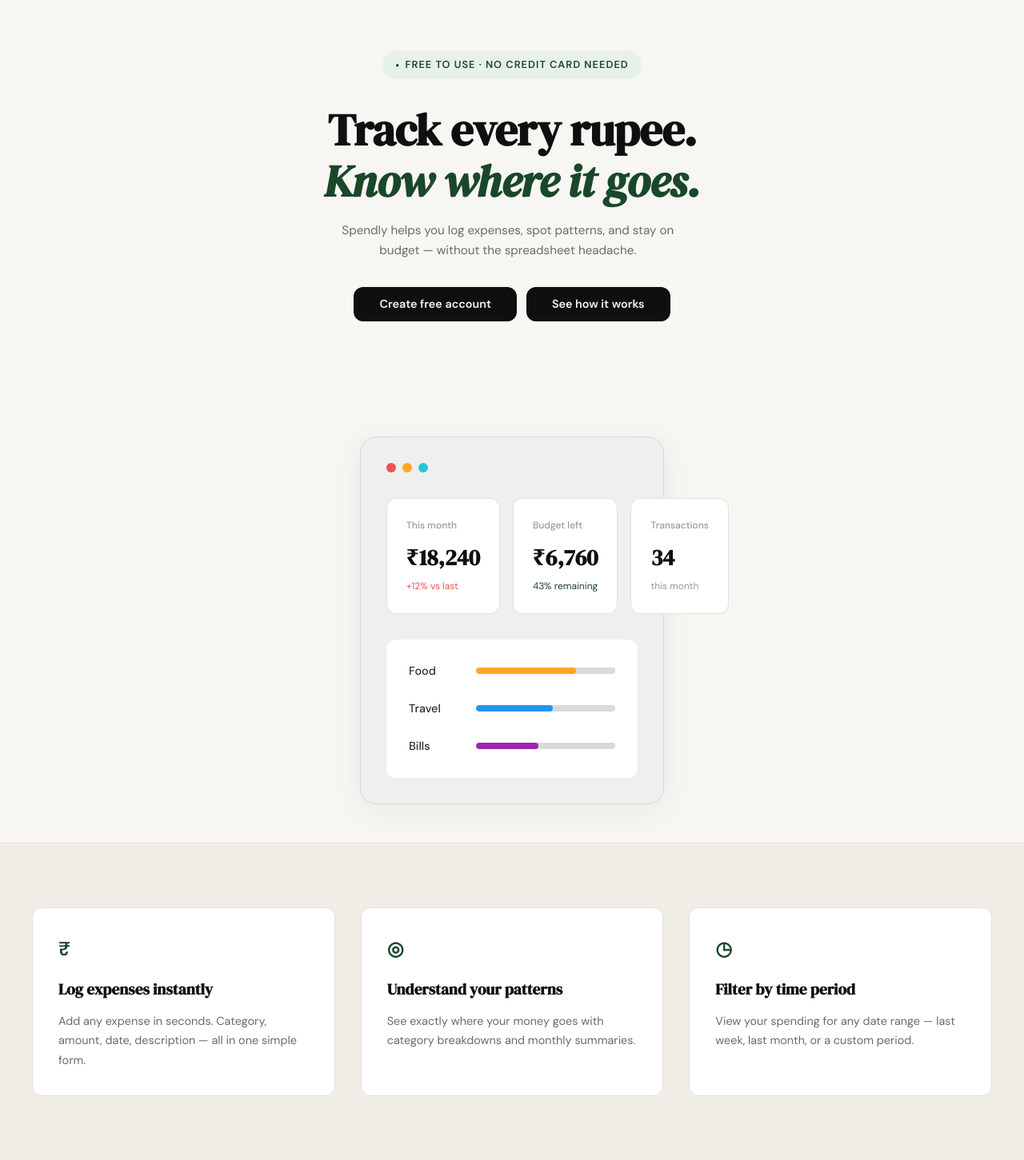
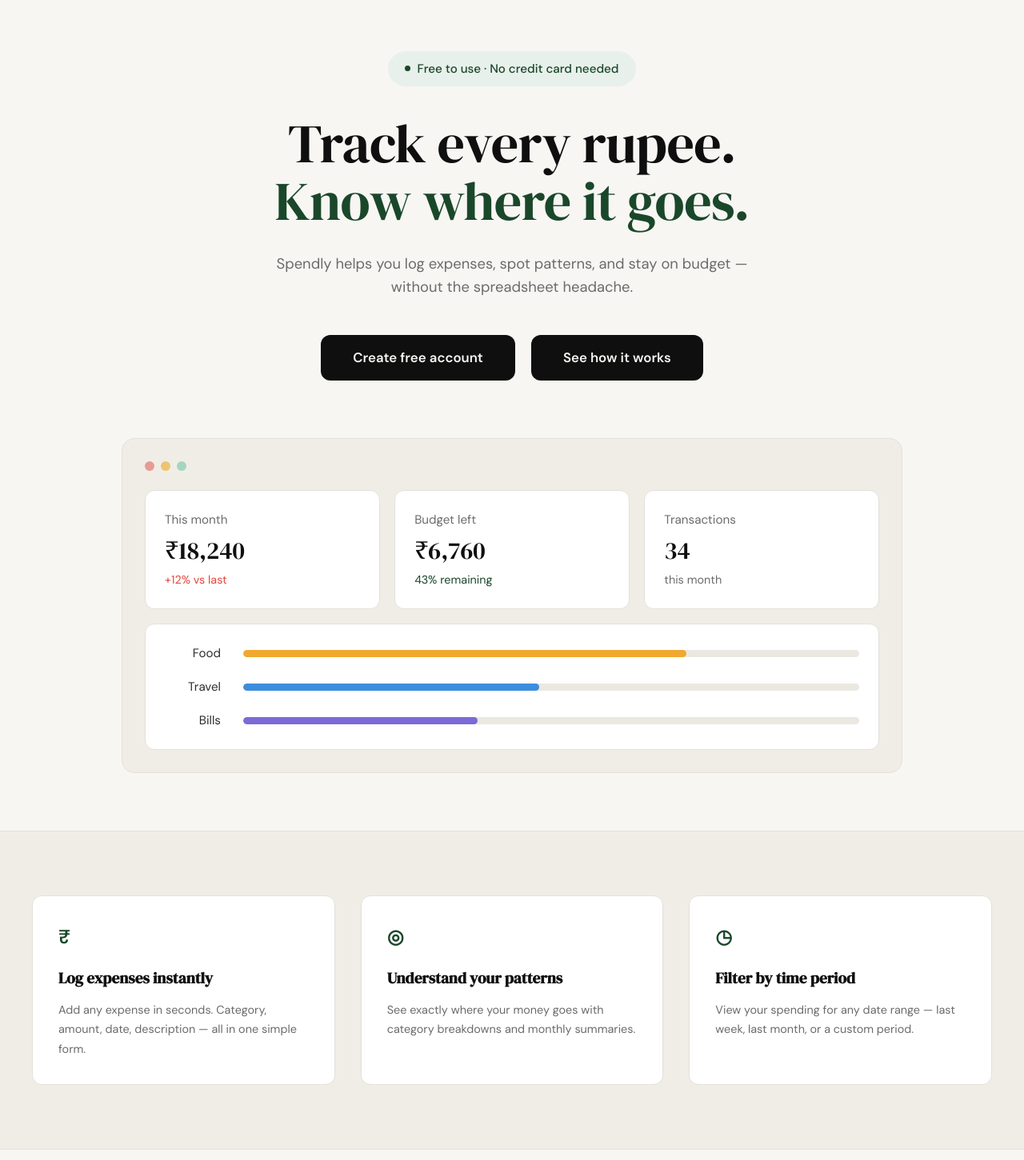
Before and after one commit to SRB77/Spendly, a Flask app: page / in a window 1280 px wide. Shown: the part 61-1512 px from the top of the page at 80% size. Run offline with Flask 3, Linux system fonts and the light colour scheme.

Commit message:
hero: match font styling to design

```diff
--- a/templates/landing.html
+++ b/templates/landing.html
@@ -4,103 +4,115 @@
 
 {% block head %}
 <style>
+/* ---- Hero (overrides the generic .hero rules in style.css) ---- */
+
 .hero {
-    padding: 4rem 2rem 3rem;
-    display: flex;
-    flex-direction: column;
-    align-items: center;
+    display: block;
+    max-width: 1040px;
+    margin: 0 auto;
+    padding: 4rem 2rem 4.5rem;
     text-align: center;
-    max-width: 100%;
 }
 
 .hero-inner {
-    max-width: 700px;
-    margin-bottom: 2.5rem;
+    max-width: 720px;
+    margin: 0 auto 4.5rem;
 }
 
 .hero-badge {
     display: inline-flex;
     align-items: center;
-    gap: 0.4rem;
+    gap: 0.5rem;
     background: var(--accent-light);
     color: var(--accent);
-    font-size: 0.8rem;
-    font-weight: 600;
-    padding: 0.45rem 1rem;
+    font-size: 0.95rem;
+    font-weight: 500;
+    letter-spacing: 0;
+    text-transform: none;
+    padding: 0.6rem 1.35rem;
     border-radius: 999px;
-    margin-bottom: 2rem;
+    margin-bottom: 2.25rem;
 }
 
 .hero-badge::before {
-    content: '●';
-    font-size: 0.5rem;
+    content: '';
+    width: 7px;
+    height: 7px;
+    border-radius: 50%;
+    background: var(--accent);
 }
 
 .hero-title {
     font-family: var(--font-display);
-    font-size: clamp(2.5rem, 5vw, 3.5rem);
-    line-height: 1.15;
+    font-size: clamp(2.75rem, 6vw, 4.25rem);
+    font-weight: 400;
+    font-style: normal;
+    line-height: 1.06;
     letter-spacing: -0.01em;
     color: var(--ink);
-    margin-bottom: 1rem;
+    margin-bottom: 1.75rem;
 }
 
-.hero-title em {
-    font-style: italic;
-    color: var(--accent);
+.hero-title span {
     display: block;
 }
 
+.hero-title .line-accent {
+    color: var(--accent);
+}
+
 .hero-subtitle {
-    font-size: 0.95rem;
+    font-size: 1.15rem;
     color: var(--ink-muted);
-    line-height: 1.7;
-    margin-bottom: 2rem;
+    line-height: 1.6;
+    max-width: 620px;
+    margin: 0 auto 2.75rem;
 }
 
 .hero-actions {
     display: flex;
-    gap: 0.75rem;
+    gap: 1.25rem;
     justify-content: center;
     align-items: center;
-    margin-bottom: 2.5rem;
 }
 
 .hero-actions .btn-primary,
 .hero-actions .btn-ghost {
-    padding: 0.6rem 2rem;
+    padding: 0.95rem 2.5rem;
     border-radius: 12px;
+    font-size: 1.05rem;
     font-weight: 600;
+    background: var(--ink);
+    color: var(--paper);
+    border: none;
 }
 
-.hero-actions .btn-ghost {
-    background: var(--ink) !important;
-    color: var(--paper) !important;
-    border: none !important;
-}
-
+.hero-actions .btn-primary:hover,
 .hero-actions .btn-ghost:hover {
-    background: var(--accent) !important;
+    background: var(--accent);
+    color: var(--paper);
 }
 
 .hero-visual {
+    display: block;
     width: 100%;
-    max-width: 900px;
-    padding: 0 2rem;
 }
 
+/* ---- Mock dashboard ---- */
+
 .mock-card {
-    background: #efefef;
-    border: 1px solid #d9d9d9;
-    border-radius: 20px;
-    padding: 2rem;
+    background: var(--paper-warm);
+    border: 1px solid var(--border);
+    border-radius: 16px;
+    padding: 1.75rem;
+    max-width: none;
+    box-shadow: none;
 }
 
 .mock-card-header {
     display: flex;
     align-items: center;
-    gap: 0.5rem;
-    margin-bottom: 2rem;
+    margin-bottom: 1.5rem;
     padding-bottom: 0;
     border-bottom: none;
 }
@@ -116,79 +128,75 @@
     border-radius: 50%;
 }
 
-.mock-dot-1 { background: #ef5350; }
-.mock-dot-2 { background: #ffa726; }
-.mock-dot-3 { background: #26c6da; }
+.mock-dot-1 { background: #e79b95; }
+.mock-dot-2 { background: #eec472; }
+.mock-dot-3 { background: #a5d5c0; }
 
 .mock-stats {
     display: grid;
     grid-template-columns: repeat(3, 1fr);
-    gap: 1rem;
-    margin-bottom: 2rem;
+    gap: 1.15rem;
+    margin-bottom: 1.15rem;
 }
 
 .mock-stat-card {
-    background: white;
-    border: 1px solid #e0e0e0;
+    background: var(--paper-card);
+    border: 1px solid var(--border);
     border-radius: 12px;
     padding: 1.5rem;
     text-align: left;
 }
 
 .mock-stat-label {
-    font-size: 0.75rem;
-    color: #999;
-    margin-bottom: 0.5rem;
-    font-weight: 500;
+    font-size: 0.95rem;
+    color: var(--ink-muted);
+    font-weight: 400;
+    margin-bottom: 0.6rem;
 }
 
 .mock-stat-value {
     font-family: var(--font-display);
-    font-size: 1.75rem;
+    font-size: 1.9rem;
+    line-height: 1.1;
     color: var(--ink);
-    margin-bottom: 0.25rem;
-    font-weight: 600;
+    margin-bottom: 0.55rem;
 }
 
 .mock-stat-meta {
-    font-size: 0.75rem;
-    color: #999;
+    font-size: 0.9rem;
+    color: var(--ink-muted);
 }
 
-.mock-stat-meta.positive {
-    color: #ef5350;
-}
-
-.mock-stat-meta.positive-green {
-    color: var(--accent);
-}
+.mock-stat-meta.is-up { color: #e0483c; }
+.mock-stat-meta.is-good { color: var(--accent); }
 
 .mock-bars {
-    background: white;
+    background: var(--paper-card);
+    border: 1px solid var(--border);
     border-radius: 12px;
-    padding: 1.75rem;
+    padding: 1.5rem;
     display: flex;
     flex-direction: column;
-    gap: 1.5rem;
+    gap: 1.1rem;
 }
 
 .mock-bar-row {
     display: grid;
-    grid-template-columns: 60px 1fr;
+    grid-template-columns: 70px 1fr;
     align-items: center;
-    gap: 1.5rem;
+    gap: 1.75rem;
 }
 
 .mock-cat {
-    font-size: 0.9rem;
-    font-weight: 500;
+    font-size: 0.95rem;
+    font-weight: 400;
     color: var(--ink-soft);
-    text-align: left;
+    text-align: right;
 }
 
 .mock-bar-track {
-    height: 8px;
-    background: #d9d9d9;
+    height: 9px;
+    background: #ebe8e1;
     border-radius: 999px;
     overflow: hidden;
 }
@@ -196,51 +204,38 @@
 .mock-bar {
     height: 100%;
     border-radius: 999px;
+    background: #f0a92e;
 }
 
-.mock-bar {
-    background: #ffa726;
-}
-
-.mock-bar-2 {
-    background: #2196f3;
-}
-
-.mock-bar-3 {
-    background: #9c27b0;
-}
-
-.mock-bar-4 {
-    background: #9c27b0;
-}
-
-.mock-amt {
-    font-size: 0.8rem;
-    color: var(--ink-muted);
-    text-align: right;
-}
+.mock-bar-2 { background: #3d8dde; }
+.mock-bar-3 { background: #7c6ad6; }
 
 @media (max-width: 900px) {
     .hero {
-        padding: 3rem 1rem 2rem;
+        padding: 3rem 1.25rem 3rem;
+        text-align: center;
+    }
+
+    .hero-inner {
+        margin-bottom: 3rem;
     }
 
     .hero-visual {
-        padding: 0 1rem;
+        display: block;
     }
 
     .hero-actions {
         flex-direction: column;
-        width: 100%;
         gap: 0.75rem;
     }
 
-    .hero-actions a {
+    .hero-actions .btn-primary,
+    .hero-actions .btn-ghost {
         width: 100%;
     }
 
     .mock-card {
-        padding: 1.5rem;
+        padding: 1.25rem;
     }
 
     .mock-stats {
@@ -249,7 +244,7 @@
     }
 
     .mock-bar-row {
-        grid-template-columns: 50px 1fr;
+        grid-template-columns: 56px 1fr;
         gap: 1rem;
     }
 }
@@ -262,8 +257,8 @@
     <div class="hero-inner">
         <div class="hero-badge">Free to use · No credit card needed</div>
         <h1 class="hero-title">
-            Track every rupee.<br>
-            <em>Know where it goes.</em>
+            <span>Track every rupee.</span>
+            <span class="line-accent">Know where it goes.</span>
         </h1>
         <p class="hero-subtitle">
             Spendly helps you log expenses, spot patterns, and stay
@@ -287,12 +282,12 @@
                 <div class="mock-stat-card">
                     <div class="mock-stat-label">This month</div>
                     <div class="mock-stat-value">₹18,240</div>
-                    <div class="mock-stat-meta positive">+12% vs last</div>
+                    <div class="mock-stat-meta is-up">+12% vs last</div>
                 </div>
                 <div class="mock-stat-card">
                     <div class="mock-stat-label">Budget left</div>
                     <div class="mock-stat-value">₹6,760</div>
-                    <div class="mock-stat-meta positive-green">43% remaining</div>
+                    <div class="mock-stat-meta is-good">43% remaining</div>
                 </div>
                 <div class="mock-stat-card">
                     <div class="mock-stat-label">Transactions</div>
@@ -310,13 +305,13 @@
                 <div class="mock-bar-row">
                     <span class="mock-cat">Travel</span>
                     <div class="mock-bar-track">
-                        <div class="mock-bar mock-bar-2" style="width: 55%"></div>
+                        <div class="mock-bar mock-bar-2" style="width: 48%"></div>
                     </div>
                 </div>
                 <div class="mock-bar-row">
                     <span class="mock-cat">Bills</span>
                     <div class="mock-bar-track">
-                        <div class="mock-bar mock-bar-3" style="width: 45%"></div>
+                        <div class="mock-bar mock-bar-3" style="width: 38%"></div>
                     </div>
                 </div>
             </div>
```
